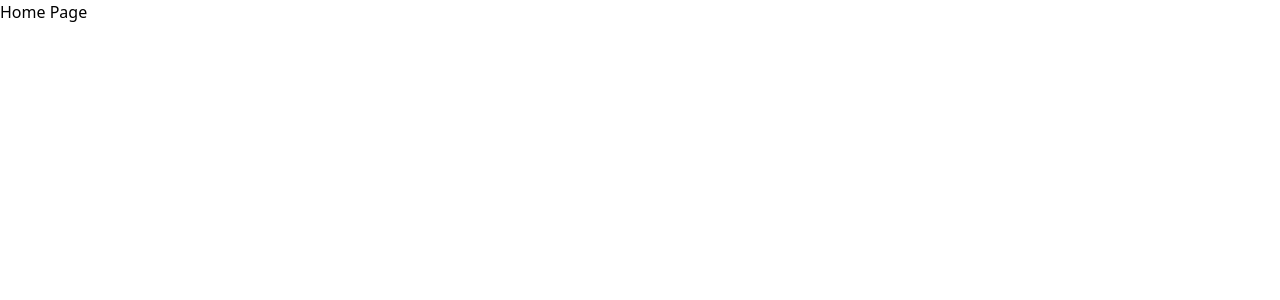
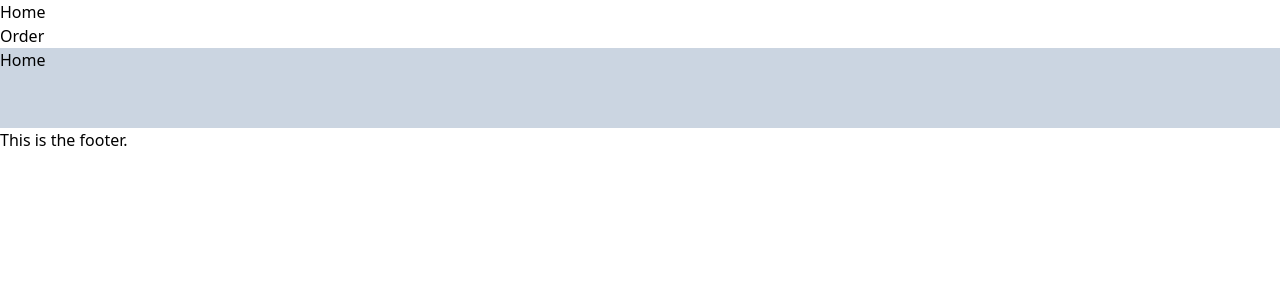
Before and after one commit to lawrencedsz9/resto-website, a React (Vite) app: page / in a window 1280 px wide. Shown: the top 300 px of the page. Built offline with nearby package versions, Linux system fonts and the light colour scheme.

Commit message:
imported the routes to app.jsx

```diff
--- a/src/App.jsx
+++ b/src/App.jsx
@@ -1,20 +1,26 @@
 import { useState } from "react";
 import "./App.css";
 import { BrowserRouter as Router, Routes, Route } from "react-router-dom";
+import Home from "./pages/home";
+import AdminPage from "./pages/admin";
+import Navbar from "./components/navbar";
+import Footer from "./components/footer";
 
 function App() {
   const [count, setCount] = useState(0);
 
   return (
     <>
-      <div>
+      <Navbar />
+      <div className="w-full h-20 bg-slate-300">
         <Router>
           <Routes>
-            <Route path="/" element={<h1>Home Page</h1>} />
-            <Route path="/admin" element={<h1>Admin Page</h1>} />
+            <Route path="/" element={<Home />} />
+            <Route path="/admin" element={<AdminPage />} />
           </Routes>
         </Router>
       </div>
+      <Footer />
     </>
   );
 }
--- a/src/components/footer.jsx
+++ b/src/components/footer.jsx
@@ -0,0 +1,12 @@
+
+import React from 'react';
+
+const Footer = () => {
+  return (
+    <footer>
+      <p>This is the footer.</p>
+    </footer>
+  );
+};
+
+export default Footer;
--- a/src/components/navbar.jsx
+++ b/src/components/navbar.jsx
@@ -0,0 +1,14 @@
+import React from "react";
+
+const Navbar = () => {
+  return (
+    <nav>
+      <ul>
+        <li>Home</li>
+        <li>Order</li>
+      </ul>
+    </nav>
+  );
+};
+
+export default Navbar;
--- a/src/pages/home.jsx
+++ b/src/pages/home.jsx
@@ -1,13 +1,11 @@
-import React from 'react';
+import React from "react";
 
 const Home = () => {
-    return (
-        <div>
-            <div>
-                {/* Landing page content */}
-            </div>
-        </div>
-    );
+  return (
+    <div className="">
+      <div>Home</div>
+    </div>
+  );
 };
 
 export default Home;
```
